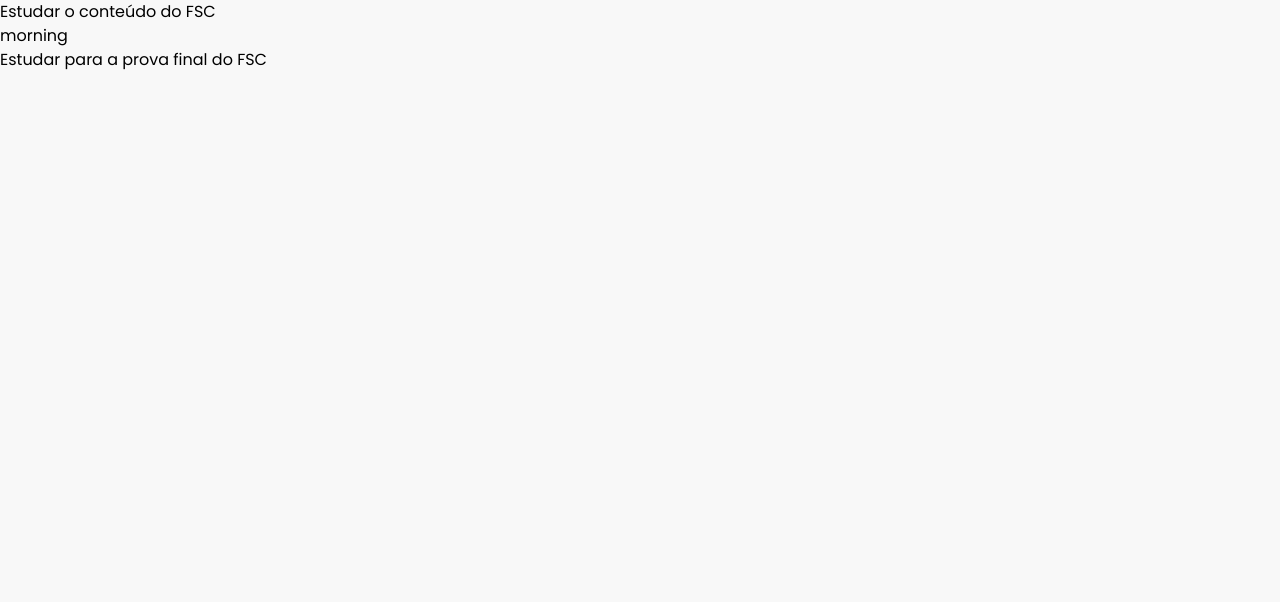
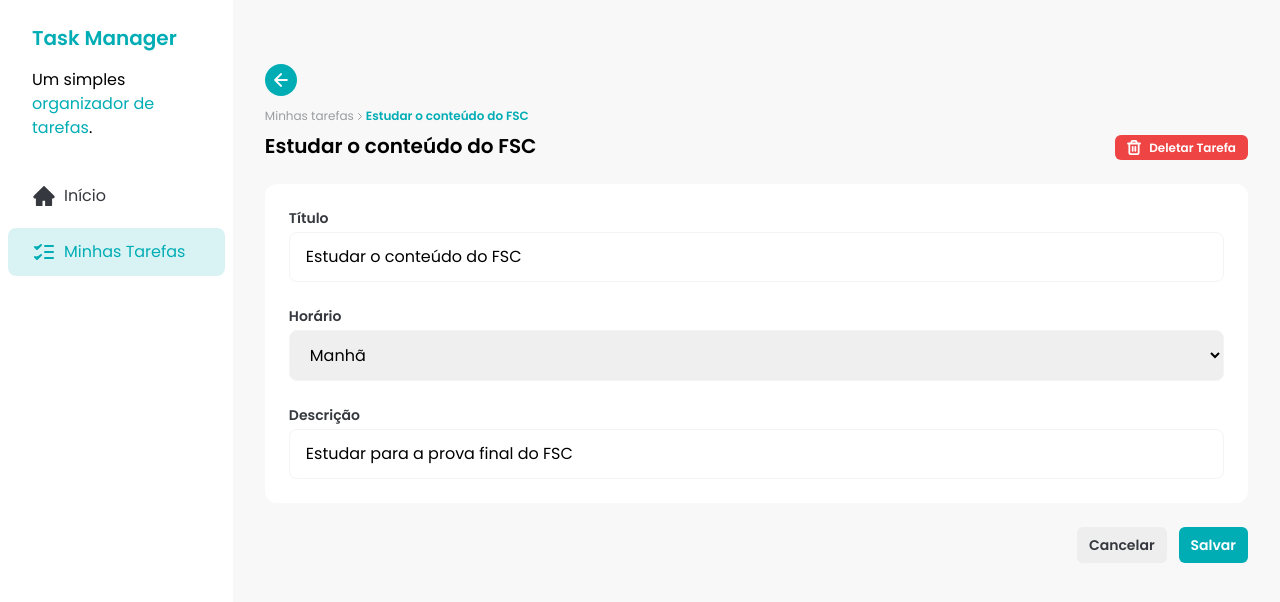
Before and after one commit to deibsoncogo/task-manager-web-fsc, a React (Vite) app: page /task/1 in a window 1280 px wide. Shown: the top 602 px of the page. Built offline with nearby package versions, Linux system fonts and the light colour scheme; data requests are answered from the project's data file.

Commit message:
feat: criação visual da página task details

```diff
--- a/src/components/Button.jsx
+++ b/src/components/Button.jsx
@@ -16,6 +16,7 @@
         primary: "bg-brand-primary text-white",
         secondary: "bg-brand-light-gray text-brand-dark-blue",
         ghost: "bg-transparent text-brand-dark-gray",
+        danger: "bg-brand-danger text-brand-white",
       },
       size: {
         small: "py-1 text-xs",
@@ -42,7 +43,7 @@
 
 Button.propTypes = {
   children: PropTypes.node.isRequired,
-  color: PropTypes.oneOf(["primary", "secondary", "ghost"]),
+  color: PropTypes.oneOf(["primary", "secondary", "ghost", "danger"]),
   size: PropTypes.oneOf(["small", "large"]),
   disabled: PropTypes.bool,
   className: PropTypes.string,
--- a/src/pages/TaskDetails.jsx
+++ b/src/pages/TaskDetails.jsx
@@ -1,10 +1,21 @@
 import { useEffect, useState } from "react"
-import { useParams } from "react-router-dom"
+import { useNavigate, useParams } from "react-router-dom"
+import { ArrowLeftIcon, ChevronRightIcon, TrashIcon } from "../assets/icons"
+import { Button } from "../components/Button"
+import { Input } from "../components/Input"
+import { Select } from "../components/Select"
+import { Sidebar } from "../components/Sidebar"
 
 export const TaskDetails = () => {
   const { taskId } = useParams()
 
   const [task, setTask] = useState({})
+
+  const navigate = useNavigate()
+
+  const handleBackClick = () => {
+    navigate(-1)
+  }
 
   useEffect(() => {
     const fetchTasks = async () => {
@@ -21,10 +32,71 @@
   }, [taskId])
 
   return (
-    <div>
-      <h1>{task.title}</h1>
-      <h2>{task.time}</h2>
-      <h2>{task.description}</h2>
+    <div className="flex">
+      <Sidebar />
+
+      <div className="w-full space-y-6 px-8 py-16">
+        <div className="flex w-full justify-between">
+          <div>
+            <button
+              type="button"
+              onClick={handleBackClick}
+              className="mb-3 flex h-8 w-8 items-center justify-center rounded-full bg-brand-primary"
+            >
+              <ArrowLeftIcon />
+            </button>
+
+            <div className="flex items-center gap-1 text-xs">
+              <button
+                onClick={handleBackClick}
+                className="text-brand-text-gray"
+              >
+                Minhas tarefas
+              </button>
+
+              <ChevronRightIcon className="text-brand-text-gray" />
+
+              <span className="font-semibold text-brand-primary">
+                {task?.title}
+              </span>
+            </div>
+
+            <h1 className="mt-2 text-xl font-semibold">{task?.title}</h1>
+          </div>
+
+          <Button color="danger" className="h-fit self-end">
+            <TrashIcon /> Deletar Tarefa
+          </Button>
+        </div>
+
+        <div className="space-y-6 rounded-xl bg-brand-white p-6">
+          <Input
+            id="title"
+            label="Título"
+            placeholder="Insira o título da tarefa"
+            value={task?.title}
+          />
+
+          <Select id="time" label="Horário" value={task?.time} />
+
+          <Input
+            id="description"
+            label="Descrição"
+            placeholder="Descreva a tarefa"
+            value={task?.description}
+          />
+        </div>
+
+        <div className="flex w-full justify-end gap-3">
+          <Button size="large" color="secondary">
+            Cancelar
+          </Button>
+
+          <Button size="large" color="primary">
+            Salvar
+          </Button>
+        </div>
+      </div>
     </div>
   )
 }
```
